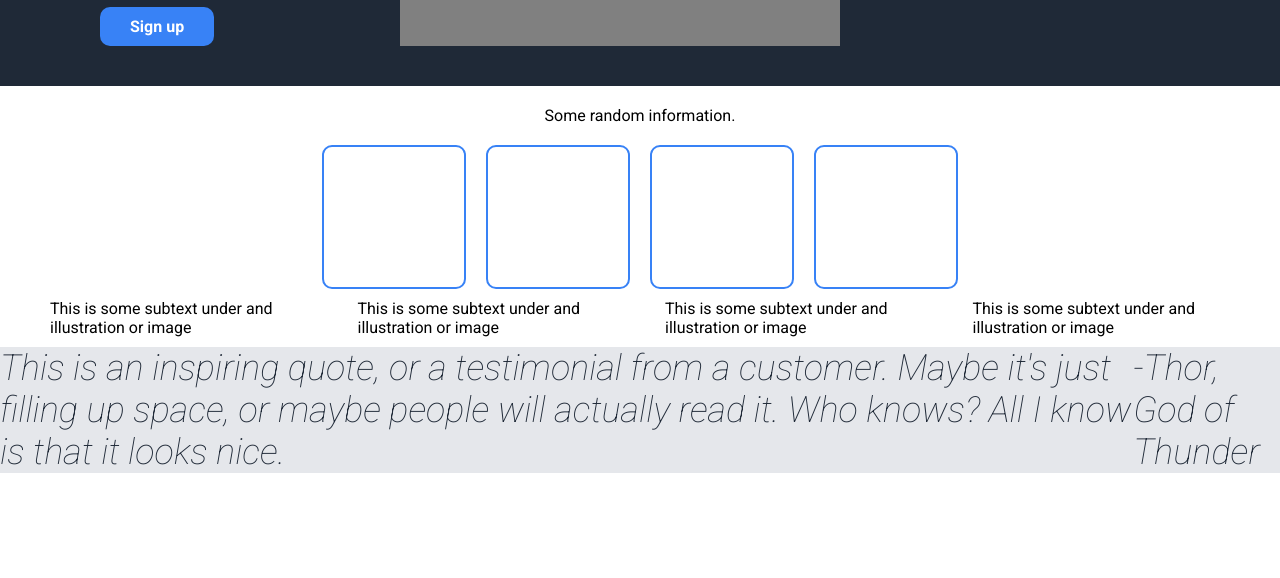
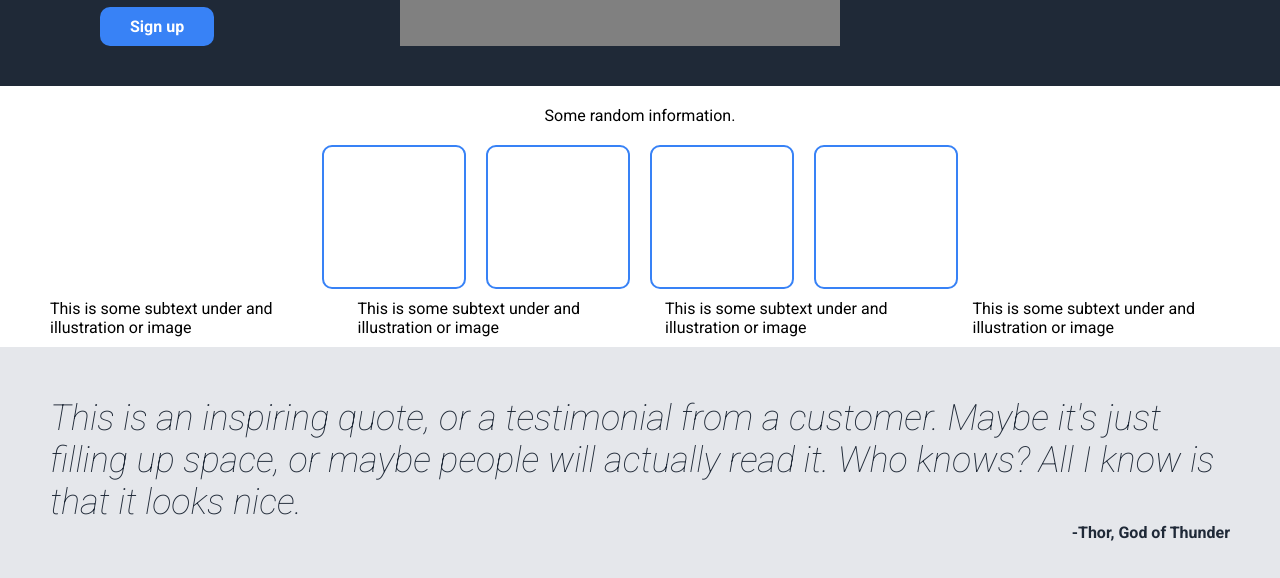
Before and after one commit to henchdom/landing-page, a plain HTML site: page index.html in a window 1280 px wide. Shown: the part 356-934 px from the top of the page. Before the commit the page ends 829 px from the top, so only its background shows below. Drawn offline with Linux system fonts and the light colour scheme.

Commit message:
flex + font section 3

```diff
--- a/style.css
+++ b/style.css
@@ -112,7 +112,18 @@
     display: flex;
     background-color: #e5e7eb;
     color: #1f2937;
+    flex-wrap: wrap;
+    align-items: center;
+    justify-content: flex-end;
+    padding: 50px;
+}
+
+.quote {
     font-size: 36px;
     font-style: italic;
     font-weight: lighter;
 }
+
+.author {
+    font-weight: bold;
+}
```
